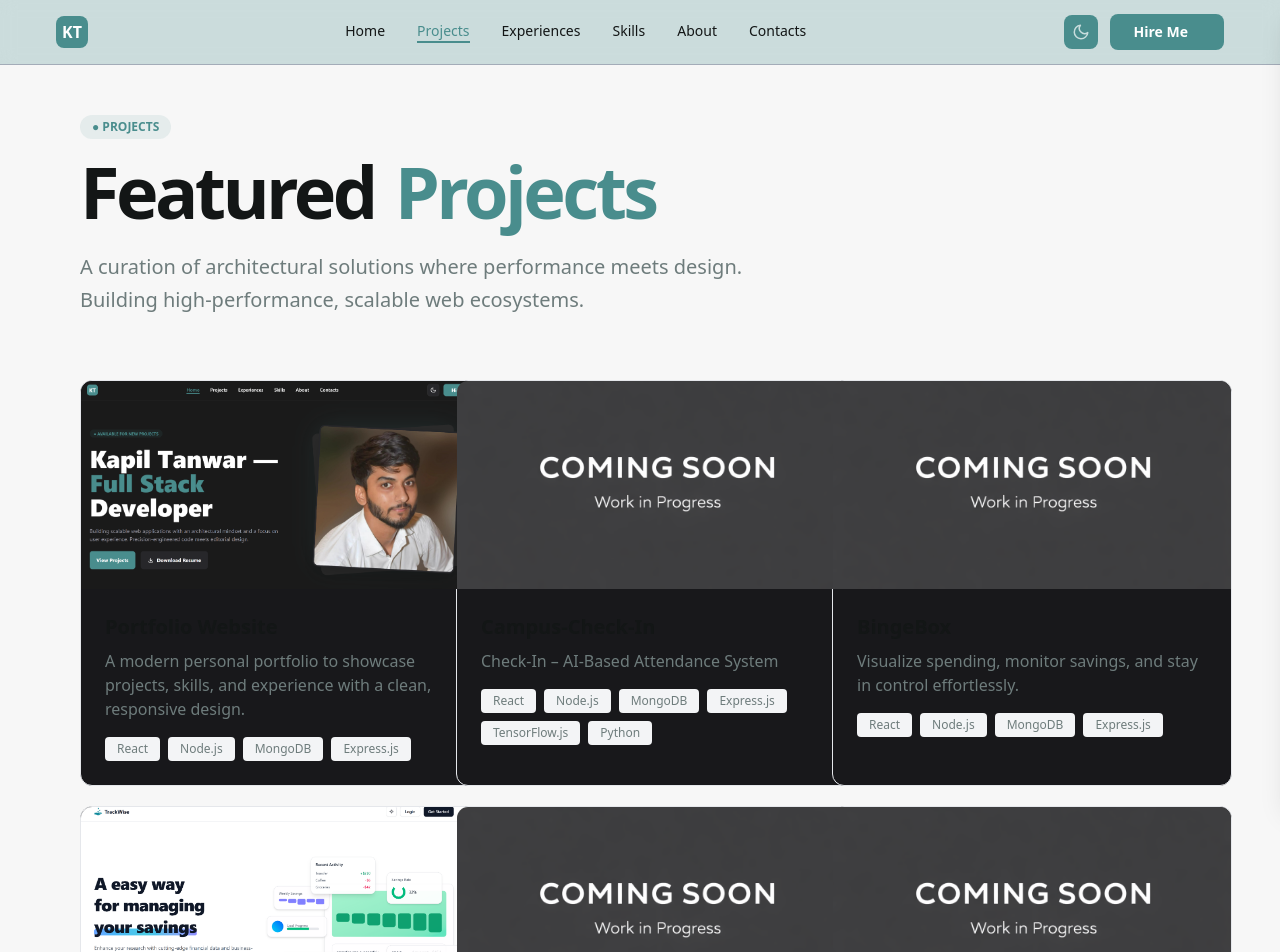
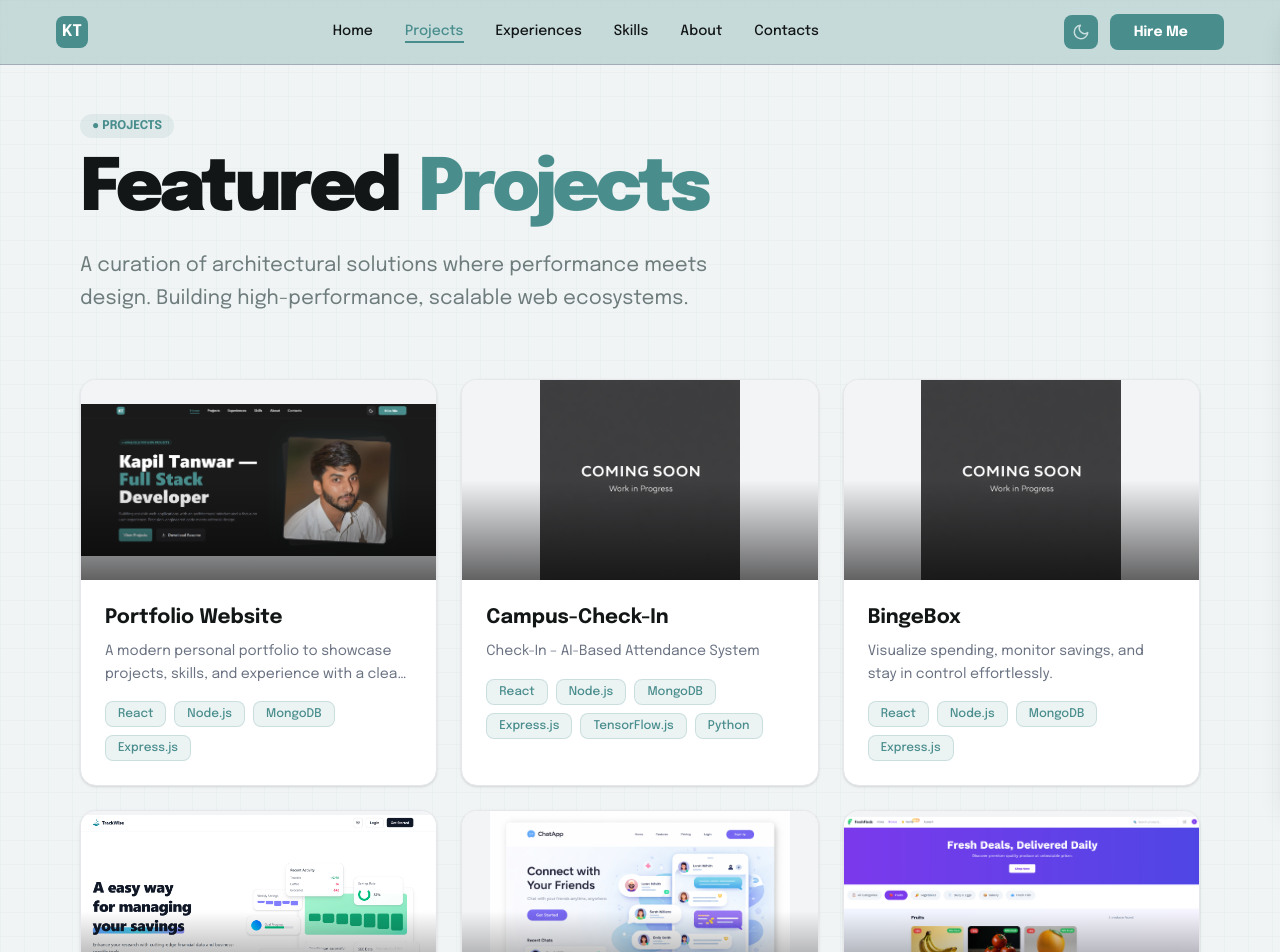
Before and after one commit to kapil-tanwar/PortFolio, a React (Vite) app in the folder frontend/: page /projects in a window 1280 px wide. Shown: the top 952 px of the page. Built offline with nearby package versions, Linux system fonts and the light colour scheme; no server answers.

Commit message:
improvement

```diff
--- a/frontend/src/components/Message.jsx
+++ b/frontend/src/components/Message.jsx
@@ -52,7 +52,7 @@ function Message({
                 className="
                   group relative overflow-hidden
                   bg-[#498d8d] text-white
-                  px-5 sm:px-6 py-3 sm:py-4
+                   sm:px-6 py-3 sm:py-4
                   rounded-xl font-bold
                   text-sm sm:text-base
                   transition-all duration-300
--- a/frontend/src/components/Navbar.jsx
+++ b/frontend/src/components/Navbar.jsx
@@ -70,7 +70,7 @@ const Navbar = () => {
           <div className="flex items-center gap-3">
             <button
               onClick={toggleDark}
-              className="p-2 rounded-lg bg-[#498d8d] text-white/70 dark:bg-zinc-800  dark:border-[#333] hover:border-[#498d8d] transition text-lg"
+              className="p-2 rounded-lg bg-[#498d8d] text-white/70 dark:bg-zinc-800  dark:border-[#333] hover:border-[#498d8d] transition text-lg cursor-pointer"
             >
               {dark ? <FiSun /> : <FiMoon />}
             </button>
@@ -114,7 +114,7 @@ const Navbar = () => {
       >
         <div className="flex items-center justify-between p-4 border-b border-gray-600/80">
           <span className="font-bold text-[#498d8d]">Menu</span>
-          <button onClick={() => setOpen(false)} className="text-xl text-black/70">
+          <button onClick={() => setOpen(false)} className="text-xl text-black/70 dark:text-gray-300">
             <FiX />
           </button>
         </div>
--- a/frontend/src/components/ProjectCard.jsx
+++ b/frontend/src/components/ProjectCard.jsx
@@ -9,75 +9,79 @@ const ProjectCard = ({
   image,
 }) => {
   return (
-    <div className="group sm:w-[400px] bg-zinc-900 dark:bg-background-dark rounded-xl border border-gray-200 dark:border-gray-800 overflow-hidden transition-all duration-300 hover:shadow-xl mb-3">
-      <div className="relative overflow-hidden">
+    <div className="group w-full bg-white dark:bg-zinc-900/90 rounded-2xl border border-gray-200 dark:border-gray-800 shadow-sm hover:shadow-xl hover:border-[#498d8d]/40 dark:hover:border-[#498d8d]/50 overflow-hidden transition-all duration-300 hover:-translate-y-1">
+      <div className="relative overflow-hidden aspect-video bg-gray-100 dark:bg-zinc-800">
         <img
           src={image}
           alt={title}
-          className="w-full h-52 object-cover transform md:group-hover:scale-110 transition duration-500"
+          className="w-full h-full object-contain transition-transform duration-500 group-hover:scale-105"
         />
 
-        <div className="hidden md:flex absolute inset-0 bg-black/60 opacity-0 group-hover:opacity-100 transition items-center justify-center gap-6">
+        <div className="absolute inset-0 bg-linear-to-t from-black/60 via-transparent to-transparent" />
+
+        <div className="absolute inset-0 bg-[#498d8d]/15 dark:bg-[#498d8d]/15 backdrop-blur-sm opacity-0 group-hover:opacity-100 transition-opacity duration-300 flex items-center justify-center gap-4">
           {githubLink && (
             <a
               href={githubLink}
               target="_blank"
               rel="noopener noreferrer"
-              className="bg-zinc-900 text-white/50 px-4 py-2 rounded-full flex items-center gap-2 text-sm font-bold hover:bg-primary  transition"
+              className="bg-white dark:bg-zinc-900 text-[#498d8d] px-5 py-2.5 rounded-lg flex items-center gap-2 text-sm font-bold hover:bg-[#498d8d] hover:text-white transition-colors shadow-lg"
             >
-              <FaGithub /> GitHub
+              <FaGithub size={18} /> GitHub
             </a>
           )}
 
-          {liveLink && (
+          {liveLink && liveLink !== "#" && (
             <a
               href={liveLink}
               target="_blank"
               rel="noopener noreferrer"
-              className="bg-zinc-900  px-4 py-2 rounded-full flex items-center gap-2 text-sm font-bold hover:bg-primary text-white/50 transition"
+              className="bg-white dark:bg-zinc-900 text-[#498d8d] px-5 py-2.5 rounded-lg flex items-center gap-2 text-sm font-bold hover:bg-[#498d8d] hover:text-white transition-colors shadow-lg"
             >
-              <FaExternalLinkAlt /> Live
+              <FaExternalLinkAlt size={16} /> Live
             </a>
           )}
         </div>
       </div>
 
-      <div className="relative p-6">
-        <div className="md:hidden absolute top-3 right-2 flex gap-2">
+      <div className="p-6 relative">
+        <div className="md:hidden absolute right-2 top-2 flex gap-1 ">
           {githubLink && (
             <a
               href={githubLink}
               target="_blank"
               rel="noopener noreferrer"
-              className="bg-zinc-800 shadow text-white/40 p-2 rounded-full text-[16px]"
+              className="bg-white/90 dark:bg-zinc-800/90 backdrop-blur p-2 rounded-lg text-[#498d8d] shadow-md"
+              aria-label="GitHub"
             >
-              <FaGithub />
+              <FaGithub size={18} />
             </a>
           )}
-
-          {liveLink && (
+          {liveLink && liveLink !== "#" && (
             <a
               href={liveLink}
               target="_blank"
               rel="noopener noreferrer"
-              className="bg-zinc-800 shadow text-white/40 p-2 rounded-full"
+              className="bg-white/90 dark:bg-zinc-800/90 backdrop-blur p-2.5 rounded-lg text-[#498d8d] shadow-md"
+              aria-label="Live Demo"
             >
-              <FaExternalLinkAlt />
+              <FaExternalLinkAlt size={16} />
             </a>
           )}
         </div>
-
-        <h3 className="text-xl font-bold mb-2 text-[#131616] dark:text-white">
+        <h3 className="text-xl font-bold mb-2 text-[#131616] dark:text-white group-hover:text-[#498d8d] dark:group-hover:text-[#6dd0d0] transition-colors">
           {title}
         </h3>
 
-        <p className="text-[#6e7c7c] dark:text-gray-400 mb-4">{description}</p>
+        <p className="text-gray-500 dark:text-gray-400 mb-4 text-sm leading-relaxed line-clamp-2">
+          {description}
+        </p>
 
         <div className="flex flex-wrap gap-2">
           {skills.map((skill, index) => (
             <span
               key={index}
-              className="px-3 py-1 bg-gray-100 dark:bg-gray-800 rounded text-xs font-medium text-[#6e7c7c] dark:text-gray-400"
+              className="px-3 py-1 bg-[#498d8d]/10 dark:bg-[#498d8d]/20 text-[#498d8d] dark:text-[#6dd0d0] rounded-lg text-xs font-medium border border-[#498d8d]/20 dark:border-[#498d8d]/30"
             >
               {skill}
             </span>
--- a/frontend/src/index.css
+++ b/frontend/src/index.css
@@ -4,6 +4,19 @@
 body,
 html {
   user-select: none;
+  font-family: 'Epilogue', sans-serif;
+}
+
+.grid-bg {
+  background-image:
+    linear-gradient(to right, rgba(73, 141, 141, 0.03) 1px, transparent 1px),
+    linear-gradient(to bottom, rgba(73, 141, 141, 0.03) 1px, transparent 1px);
+  background-size: 24px 24px;
+}
+.dark .grid-bg {
+  background-image:
+    linear-gradient(to right, rgba(255, 255, 255, 0.02) 1px, transparent 1px),
+    linear-gradient(to bottom, rgba(255, 255, 255, 0.02) 1px, transparent 1px);
 }
 
 .thin-scroll::-webkit-scrollbar {
--- a/frontend/src/pages/About.jsx
+++ b/frontend/src/pages/About.jsx
@@ -6,20 +6,12 @@ const About = () => {
   return (
     <div
       className="grid-bg min-h-screen
-      bg-[#f7f7f7] dark:bg-[#1a1a1a]
+      bg-[#f0f4f4] dark:bg-[#1a1a1a]
       text-[#131616] dark:text-white
       transition-colors duration-300"
     >
       <meta charSet="utf-8" />
       <meta content="width=device-width, initial-scale=1.0" name="viewport" />
-      <link
-        href="https://fonts.googleapis.com/css2?family=Epilogue:wght@300;400;500;600;700;800;900&display=swap"
-        rel="stylesheet"
-      />
-      <link
-        href="https://fonts.googleapis.com/css2?family=Material+Symbols+Outlined:wght,FILL@100..700,0..1&display=swap"
-        rel="stylesheet"
-      />
       <link
         href="https://fonts.googleapis.com/css2?family=Material+Symbols+Outlined:wght,FILL@100..700,0..1&display=swap"
         rel="stylesheet"
@@ -27,7 +19,7 @@ const About = () => {
       <style
         dangerouslySetInnerHTML={{
           __html:
-            "\n        body {\n            font-family: 'Epilogue', sans-serif;\n        }\n        .timeline-container::before {\n            content: '';\n            position: absolute;\n            left: 20px;\n            top: 0;\n            bottom: 0;\n            width: 2px;\n            background: #dfe2e2;\n        }\n        .dark .timeline-container::before {\n            background: #333;\n        }\n    ",
+            ".timeline-container::before { content: ''; position: absolute; left: 20px; top: 0; bottom: 0; width: 2px; background: #dfe2e2; } .dark .timeline-container::before { background: #333; }",
         }}
       />
       <div className="relative flex min-h-screen w-full flex-col">
--- a/frontend/src/pages/Contacts.jsx
+++ b/frontend/src/pages/Contacts.jsx
@@ -3,6 +3,7 @@ import Navbar from "../components/Navbar";
 import Footer from "../components/Footer";
 import { MdOutlineFileDownload } from "react-icons/md";
 import toast from "react-hot-toast";
+import { NavLink } from "react-router-dom";
 
 const API_BASE_URL = import.meta.env.VITE_API_URL || "";
 
@@ -80,12 +81,22 @@ const Contacts = () => {
     transition-transform duration-300
     origin-top
   `;
+  const buttonBase = `
+    group relative overflow-hidden
+    bg-[#498d8d] text-white
+    px-6 py-2 rounded-lg
+    text-sm font-bold
+    transition-all duration-300
+    hover:shadow-lg
+    flex items-center justify-center
+    cursor-pointer
+  `;
 
   const inputClass =
     "input-focus-teal w-full px-4 py-3 rounded-lg border border-gray-600/60 dark:border-gray-700 bg-transparent text-sm transition-all  dark:text-gray-200 ";
 
   return (
-    <div className="min-h-screen  dark:bg-[#1a1a1a] text-[#131616] dark:text-white">
+    <div className="grid-bg min-h-screen bg-[#f0f4f4] dark:bg-[#1a1a1a] text-[#131616] dark:text-white transition-colors duration-300">
       <Navbar />
 
       <main className="mx-auto max-w-[1200px] px-6 py-12">
@@ -118,7 +129,8 @@ const Contacts = () => {
                   <span className={hoverBg} />
                   <span className={leftBar} />
                   <MdOutlineFileDownload className="relative z-10 text-xl" />
-                  <span className="relative z-10">Download Resume</span>
+                  <span className="relative z-10 md:block hidden">Download Resume</span>
+                  <span className="relative z-10 md:hidden block">Resume</span>
                 </button>
               </a>
             </div>
@@ -130,15 +142,21 @@ const Contacts = () => {
                 className="w-full h-full blur-[2px] opacity-80 pointer-events-none"
               />
 
-              <div className="absolute inset-0 flex items-center justify-center bg-black/30">
-                <a
-                  href="/resume.pdf"
-                  target="_blank"
-                  className="bg-[#498d8d] text-white px-8 py-4 rounded-xl font-bold hover:scale-105 transition"
-                >
-                  View Full Resume
-                </a>
-              </div>
+
+              <NavLink to="/resume.pdf " target="_blank" className="absolute inset-0 flex items-center justify-center bg-black/30" >
+                <button className={buttonBase}>
+                  <span className="absolute inset-0 bg-gradient-to-r from-[#498d8d] to-[#2f6f6f] -translate-x-full group-hover:translate-x-0 transition-transform duration-300" />
+                  <span className="absolute left-0 top-0 h-full w-1 bg-white/70 scale-y-0 group-hover:scale-y-100 transition-transform duration-300 origin-top" />
+
+                  <span className="relative z-10 mr-3 group-hover:-translate-x-2 transition-transform duration-300 text-lg">
+                    View Full Resume
+                  </span>
+
+                  <span className="absolute right-4 opacity-0 -translate-x-2 group-hover:opacity-100 group-hover:translate-x-0 transition-all duration-300 z-10 text-xl font-bold">
+                    →
+                  </span>
+                </button>
+            </NavLink>
             </div>
           </div>
 
--- a/frontend/src/pages/Experiences.jsx
+++ b/frontend/src/pages/Experiences.jsx
@@ -4,21 +4,13 @@ import Footer from "../components/Footer";
 const Experiences = () => {
   return (
     <div
-      className='className="grid-bg min-h-screen
-      bg-[#f7f7f7] dark:bg-[#1a1a1a]
+      className="grid-bg min-h-screen
+      bg-[#f0f4f4] dark:bg-[#1a1a1a]
       text-[#131616] dark:text-white
-      transition-colors duration-300"'
+      transition-colors duration-300"
     >
       <meta charSet="utf-8" />
       <meta content="width=device-width, initial-scale=1.0" name="viewport" />
-      <link
-        href="https://fonts.googleapis.com/css2?family=Epilogue:wght@300;400;500;600;700;800;900&display=swap"
-        rel="stylesheet"
-      />
-      <link
-        href="https://fonts.googleapis.com/css2?family=Material+Symbols+Outlined:wght,FILL@100..700,0..1&display=swap"
-        rel="stylesheet"
-      />
       <link
         href="https://fonts.googleapis.com/css2?family=Material+Symbols+Outlined:wght,FILL@100..700,0..1&display=swap"
         rel="stylesheet"
@@ -26,7 +18,7 @@ const Experiences = () => {
       <style
         dangerouslySetInnerHTML={{
           __html:
-            "\n        .material-symbols-outlined {\n            font-variation-settings: 'FILL' 0, 'wght' 400, 'GRAD' 0, 'opsz' 24;\n        }\n        body {\n            font-family: 'Epilogue', sans-serif;\n        }\n        .experience-card:hover {\n            box-shadow: 0 10px 30px -10px rgba(73, 141, 141, 0.1);\n            border-color: #498d8d40;\n        }\n    ",
+            ".material-symbols-outlined { font-variation-settings: 'FILL' 0, 'wght' 400, 'GRAD' 0, 'opsz' 24; } .experience-card:hover { box-shadow: 0 10px 30px -10px rgba(73, 141, 141, 0.1); border-color: #498d8d40; }",
         }}
       />
       <div className="layout-container flex flex-col min-h-screen">
@@ -105,7 +97,7 @@ const Experiences = () => {
                           Web Developer Intern |{" "}
                         </h2>
                         <a
-                          href="#"
+                          href="https://drive.google.com/file/d/1UspebzwYBvPD5sZk4MAdPu5MwbWvPfdJ/view?usp=sharing"
                           className="md:text-[14px] text-[14px] underline text-[#5d9f9f] dark:text-[#6dd0d0] mt-1"
                         >
                           Link
--- a/frontend/src/pages/Projects.jsx
+++ b/frontend/src/pages/Projects.jsx
@@ -9,7 +9,7 @@ const Projects = () => {
       title: "Portfolio Website",
       description: "A modern personal portfolio to showcase projects, skills, and experience with a clean, responsive design.",
       githubLink: "https://github.com/kapil-tanwar/PortFolio.git",
-      liveLink: "#",
+      liveLink: "https://port-folio-mqvn.vercel.app/",
       skills: ["React", "Node.js", "MongoDB", "Express.js"],
       image:
         "portfolio.png",
@@ -17,8 +17,8 @@ const Projects = () => {
     {
       title: "Campus-Check-In ",
       description: "Check-In – AI-Based Attendance System",
-      githubLink: "#",
-      liveLink: "#",
+      githubLink: "https://port-folio-mqvn.vercel.app/",
+      liveLink: "https://port-folio-mqvn.vercel.app/",
       skills: ["React", "Node.js", "MongoDB", "Express.js","TensorFlow.js","Python",],
       image:
         "/commin-soon.png",
@@ -48,16 +48,16 @@ const Projects = () => {
       liveLink: "https://chat-in-1a0k.onrender.com/",
       skills: ["React", "Node.js", "MongoDB", "Express.js"],
       image:
-        "/commin-soon.png",
+        "chat.png",
     },
     {
       title: "fresh-finds",
-      description: "@@@@@@@@@@@",
+      description: "Fresh Find is a smart farmer marketplace that uses AI to assess produce freshness.",
       githubLink: "https://github.com/kapil-tanwar/fresh-find.git",
-      liveLink: "https://fresh-find-mocha.vercel.app/",
+      liveLink: "https://fresh-finds-beige.vercel.app/",
       skills: ["React", "Node.js", "MongoDB","Express.js"],
       image:
-        "/commin-soon.png",
+        "/fresh.png",
     },
     {
       title: "URL_shortner_mern",
@@ -79,22 +79,14 @@ const Projects = () => {
   ];
   return (
     <div
-      className='className="grid-bg min-h-screen
-      bg-[#f7f7f7] dark:bg-[#1a1a1a]
+      className="grid-bg min-h-screen
+      bg-[#f0f4f4] dark:bg-[#1a1a1a]
       text-[#131616] dark:text-white
-      transition-colors duration-300"'
+      transition-colors duration-300"
     >
       <meta charSet="utf-8" />
       <meta content="width=device-width, initial-scale=1.0" name="viewport" />
 
-      <link
-        href="https://fonts.googleapis.com/css2?family=Epilogue:wght@300;400;500;600;700;800;900&family=Noto+Sans:wght@400;500;700&display=swap"
-        rel="stylesheet"
-      />
-      <link
-        href="https://fonts.googleapis.com/css2?family=Material+Symbols+Outlined:wght,FILL@100..700,0..1&display=swap"
-        rel="stylesheet"
-      />
       <link
         href="https://fonts.googleapis.com/css2?family=Material+Symbols+Outlined:wght,FILL@100..700,0..1&display=swap"
         rel="stylesheet"
@@ -126,7 +118,7 @@ const Projects = () => {
               </p>
             </div>
 
-            <div className="grid md:grid-cols-3 gap-6 sm:gap-2">
+            <div className="grid md:grid-cols-2 lg:grid-cols-3 gap-6">
               {projects.map((project, index) => (
                 <ProjectCard
                   key={index}
@@ -140,11 +132,11 @@ const Projects = () => {
               ))}
             </div>
 
-            <div className="mt-20 border-t-1 border-gray-500 dark:border-white/40 w-full text-[12px] md:text-lg"></div>
+            <div className="mt-20 border-t border-gray-500 dark:border-white/40 w-full text-[12px] md:text-lg"></div>
             <Message
               heading="Interested in collaborating?"
               para="I'm currently available for freelance projects and full-time opportunities."
-              buttonText1="Start a Project"
+              buttonText1="Start Project"
               buttonText2="Resume"
               download={true}
               link1="/contacts"
```
Also changed, not shown: frontend/src/pages/Home.jsx (+9 -3 lines), frontend/src/pages/Skills.jsx (+13 -40 lines), frontend/public/chat.png (added), frontend/public/fresh.png (added).
